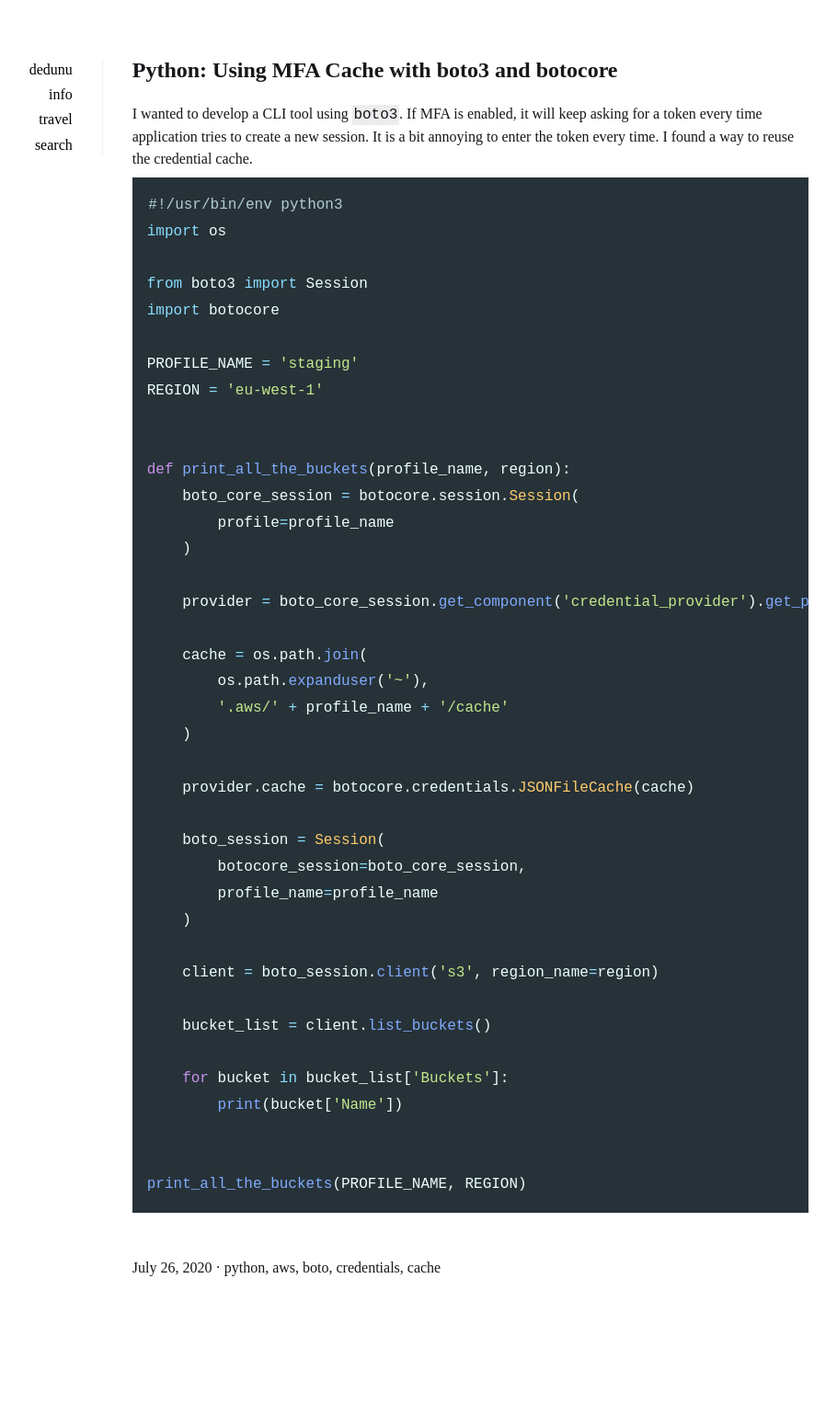
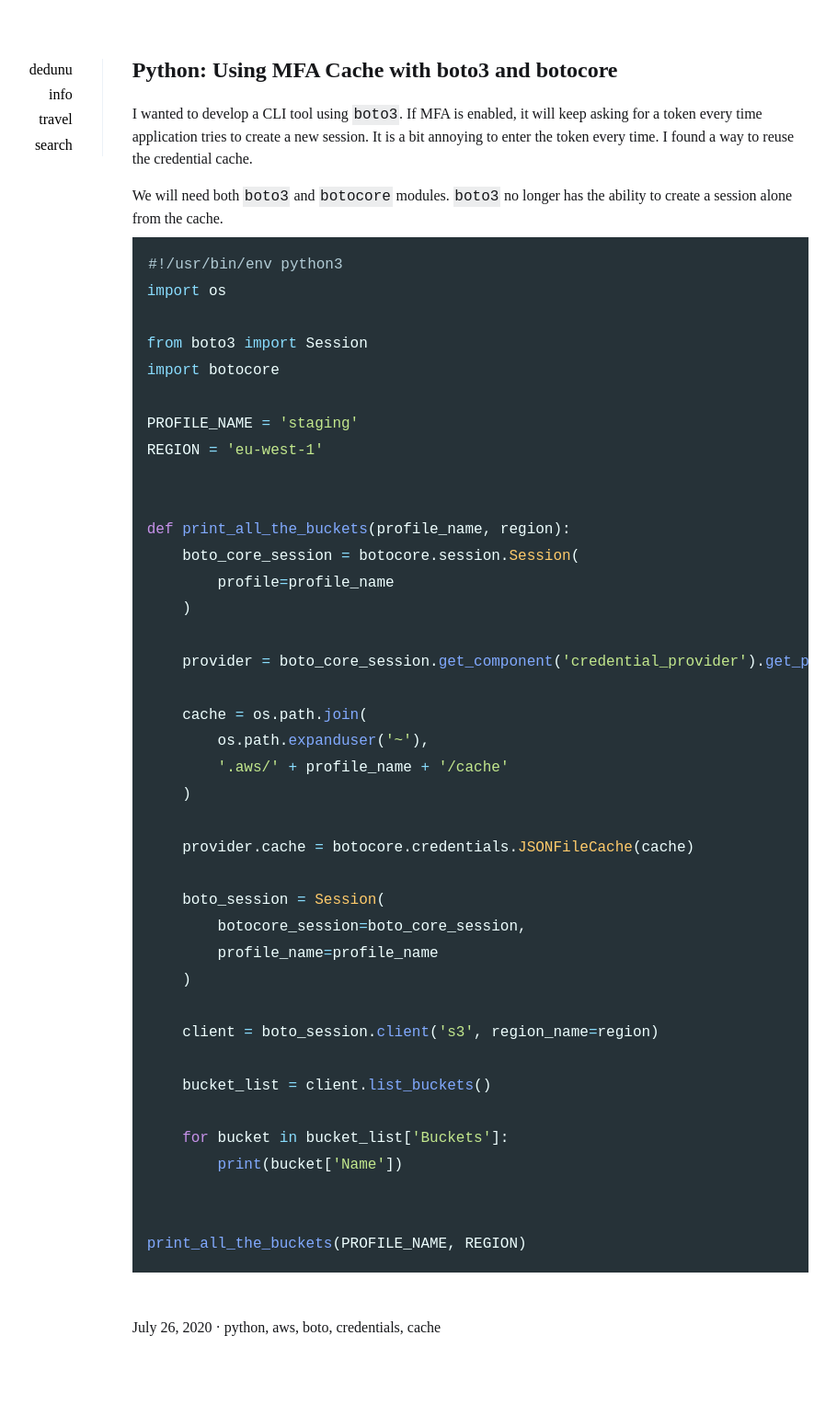
Before and after one commit to dedunu/dedunu.github.io, a Jekyll site: the page built from _posts/2020-07-26-python-using-cache-with-boto3-and-botocore.md, in a window 1280 px wide. Shown: the whole page at 92% size, without its empty margins (209-1119 px from the left). Built offline with Jekyll 4.4.1, drawn with Linux system fonts in a browser that asks for light colours; some web fonts are replaced; before the commit the page ends 1487 px from its top, so only the background shows below that.

Commit message:
Update 2020-07-26-python-using-cache-with-boto3-and-botocore.md

````diff
--- a/_posts/2020-07-26-python-using-cache-with-boto3-and-botocore.md
+++ b/_posts/2020-07-26-python-using-cache-with-boto3-and-botocore.md
@@ -13,6 +13,8 @@ permalink: /2020/07/python-using-cache-with-boto3-and-botocore.html
 ---
 
 I wanted to develop a CLI tool using `boto3`. If MFA is enabled, it will keep asking for a token every time application tries to create a new session. It is a bit annoying to enter the token every time. I found a way to reuse the credential cache.
+
+We will need both `boto3` and `botocore` modules. `boto3` no longer has the ability to create a session alone from the cache.
 
 ```python
 #!/usr/bin/env python3
````
